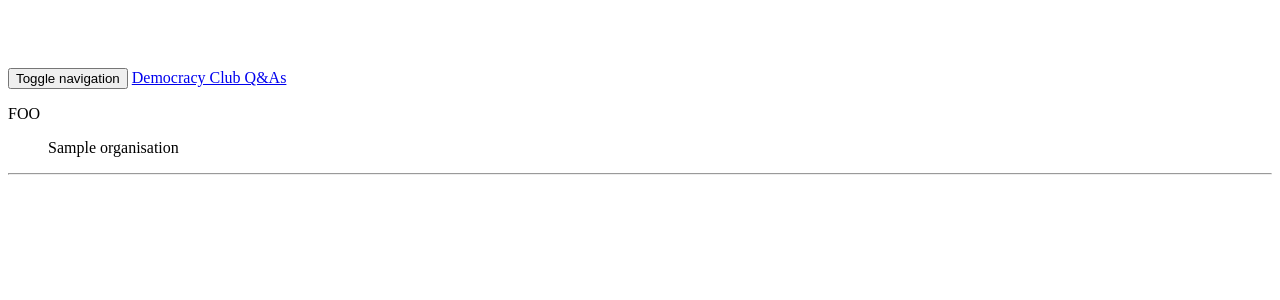
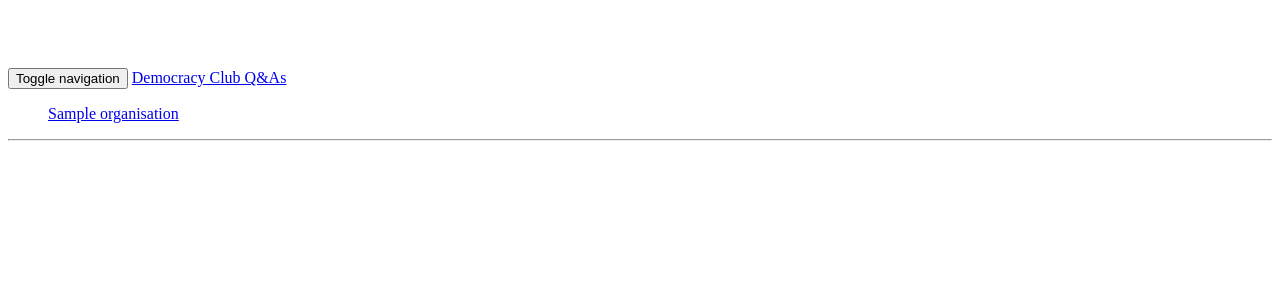
Before and after one commit to DemocracyClub/candidate_questions, a Django app: page /organisations/ in a window 1280 px wide. Shown: the top 300 px of the page. Run offline with Django 3.2, Linux system fonts and the light colour scheme; tables that the repository leaves empty hold one stand-in row (values such as "Sample post"); parts of the project's set-up code (start-up, migrations or seed data) failed here and were passed over; some libraries are stand-ins or nearby versions.

Commit message:
Add links from organisation list to detail

```diff
--- a/q_and_a/templates/prototype/organisation_list.html
+++ b/q_and_a/templates/prototype/organisation_list.html
@@ -1,10 +1,9 @@
 {% extends "base.html" %}
 
 {% block content %}
-FOO
 <ul>
 {% for org in object_list %}
-    <p>{{ org.name }}</p>
+<p><a href="{% url "organisation" org.id %}">{{ org.name }}</a></p>
 {% endfor %}
 </ul>
 {% endblock content %}
```
